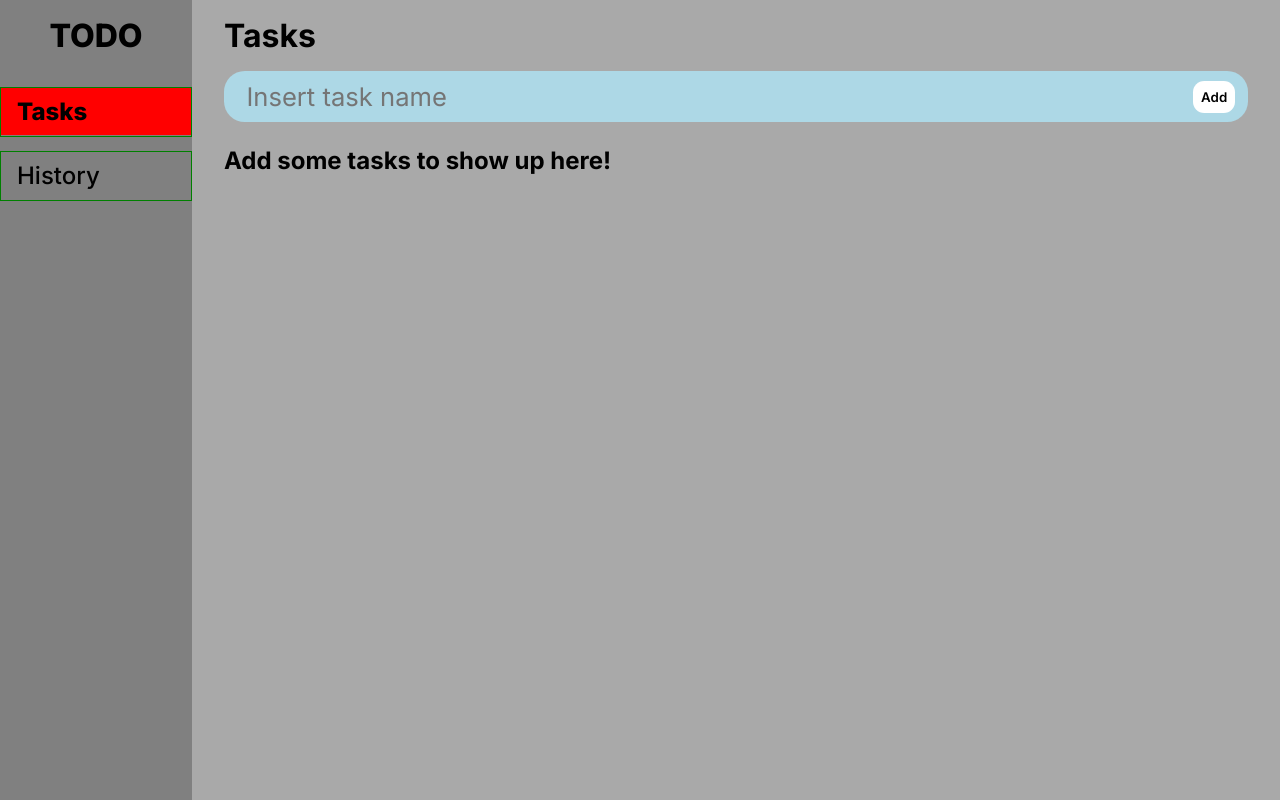
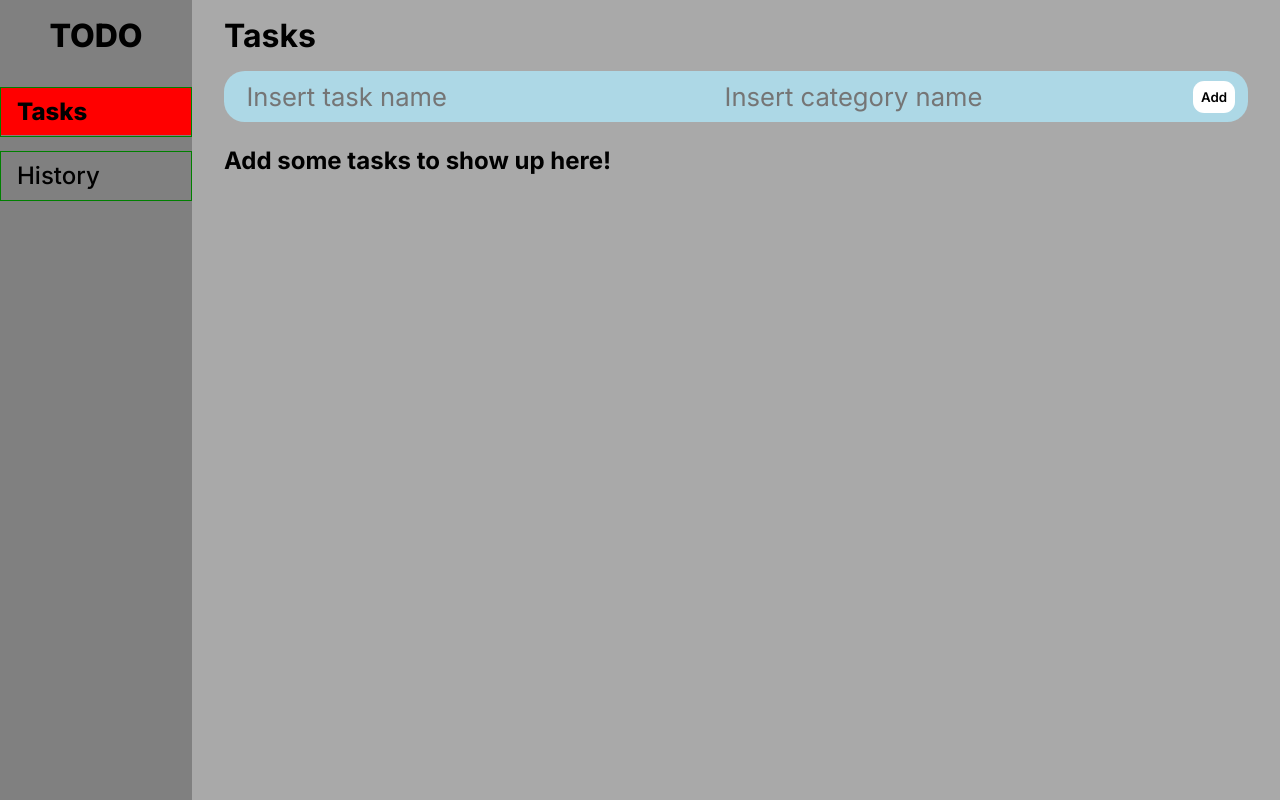
Before and after one commit to Moo2meenn/todo-app, a React (Create React App) app: page / in a window 1280 px wide. Built offline with nearby package versions, Linux system fonts and the light colour scheme.

Commit message:
cleaning + initiallzing categories

```diff
--- a/src/components/CreateTask.js
+++ b/src/components/CreateTask.js
@@ -7,12 +7,13 @@ const CreateTask = ({ setTasks, setHistory }) => {
   function handleSubmit(e) {
     e.preventDefault();
     const formData = new FormData(e.target);
-    const name = formData.get("taskName")?.trim();
+    const name = formData.get("name")?.trim();
+    const category = formData.get("category")?.trim();
 
-    if (!name) return;
+    if (!name || !category) return;
 
     const time = new Date().toUTCString();
-    const task = { name, id: uuidv4() };
+    const task = { name, id: uuidv4(), category };
 
     setTasks((tasks) => [...tasks, task]);
 
@@ -29,9 +30,15 @@ const CreateTask = ({ setTasks, setHistory }) => {
   return (
     <StyledForm onSubmit={handleSubmit}>
       <StyledName
-        name="taskName"
+        name="name"
         type="text"
         placeholder="Insert task name"
+        maxLength="32"
+      />
+      <StyledName
+        name="category"
+        type="text"
+        placeholder="Insert category name"
         maxLength="32"
       />
       <BaseButton type="submit">Add</BaseButton>
--- a/src/components/HistoryTask.js
+++ b/src/components/HistoryTask.js
@@ -2,7 +2,7 @@ import React from "react";
 import styled from "styled-components";
 import { BaseH2, BaseButton } from "./GlobalStyles";
 
-const Task = ({ history, setHistory, tasks, setTasks, task }) => {
+const Task = ({ task, setTasks, setHistory }) => {
   const restoreHandler = () => {
     setTasks((tasks) => [...tasks, task]);
 
--- a/src/components/Task.js
+++ b/src/components/Task.js
@@ -3,7 +3,7 @@ import styled from "styled-components";
 import EditTaskModal from "./EditTaskModal";
 import { BaseH2, BaseButton } from "./GlobalStyles";
 
-const Task = ({ tasks, setTasks, task, history, setHistory }) => {
+const Task = ({ task, setTasks, setHistory }) => {
   const deleteHandler = () => {
     const time = new Date().toUTCString();
     setHistory((history) => [...history, { ...task, time, status: "Deleted" }]);
--- a/src/pages/History.js
+++ b/src/pages/History.js
@@ -18,10 +18,8 @@ const History = ({ history, setHistory, tasks, setTasks }) => {
             <div key={`${task.id}${task.time}`}>
               <HistoryTask
                 task={task}
-                history={history}
+                setTasks={setTasks}
                 setHistory={setHistory}
-                tasks={tasks}
-                setTasks={setTasks}
               />
               {index !== 0 && <Divider />}
             </div>
--- a/src/pages/Tasks.js
+++ b/src/pages/Tasks.js
@@ -4,16 +4,11 @@ import CreateTask from "../components/CreateTask";
 import { TasksView } from "../components/TasksView";
 import { Divider } from "../components/Divider";
 
-const Tasks = ({ tasks, setTasks, history, setHistory }) => {
+const Tasks = ({ tasks, setTasks, setHistory }) => {
   return (
     <>
       <h1>Tasks</h1>
-      <CreateTask
-        tasks={tasks}
-        setTasks={setTasks}
-        history={history}
-        setHistory={setHistory}
-      />
+      <CreateTask setTasks={setTasks} setHistory={setHistory} />
       <TasksView>
         {tasks.length ? (
           <Divider style={{ marginBlock: "1.47rem" }} />
@@ -25,13 +20,7 @@ const Tasks = ({ tasks, setTasks, history, setHistory }) => {
         {tasks
           .map((task, index) => (
             <div key={task.id}>
-              <Task
-                setTasks={setTasks}
-                tasks={tasks}
-                task={task}
-                history={history}
-                setHistory={setHistory}
-              />
+              <Task task={task} setTasks={setTasks} setHistory={setHistory} />
               {index !== 0 && <Divider />}
             </div>
           ))
```
